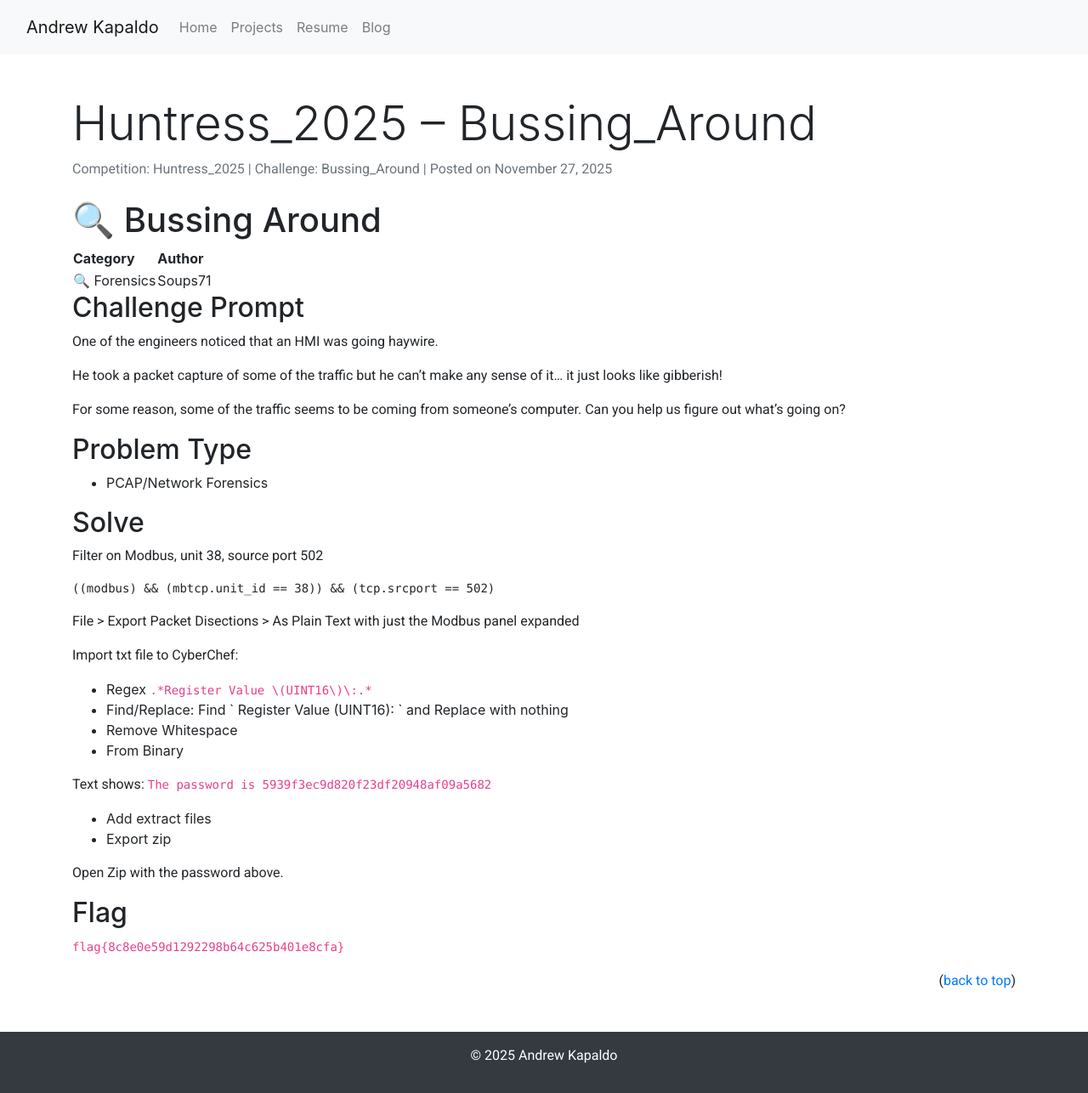
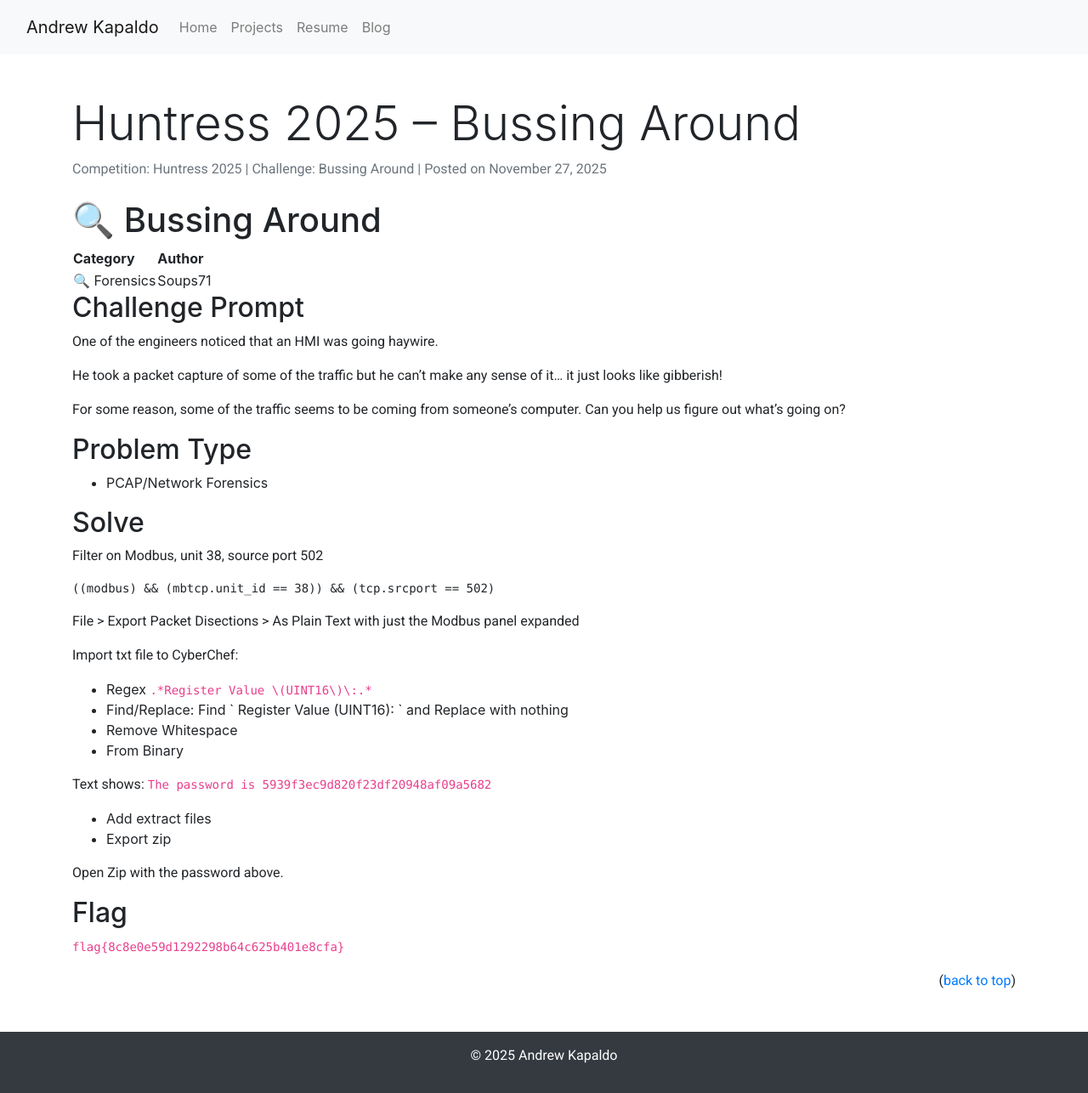
Before and after one commit to AKapaldo/akapaldo.github.io, a Jekyll site: the page built from _posts/ctf/2025-11-27-Huntress_2025-Bussing_Around.md, in a window 1280 px wide. Shown: the whole page at 85% size. Built offline with Jekyll 4.4.1, drawn with Linux system fonts in a browser that asks for light colours; part of the change alters nothing that is shown.

```diff
--- a/_posts/ctf/2025-11-27-Huntress_2025-Bussing_Around.md
+++ b/_posts/ctf/2025-11-27-Huntress_2025-Bussing_Around.md
@@ -1,8 +1,12 @@
 ---
-title: "Huntress_2025 – Bussing_Around"
+title: "Huntress 2025 – Bussing Around"
 layout: post
-competition: Huntress_2025
-challenge: Bussing_Around
+competition: Huntress 2025
+challenge: Bussing Around
+tags:
+  - Huntress
+  - 2025
+  - Forensics
 ---
 
 # 🔍 Bussing Around
```
